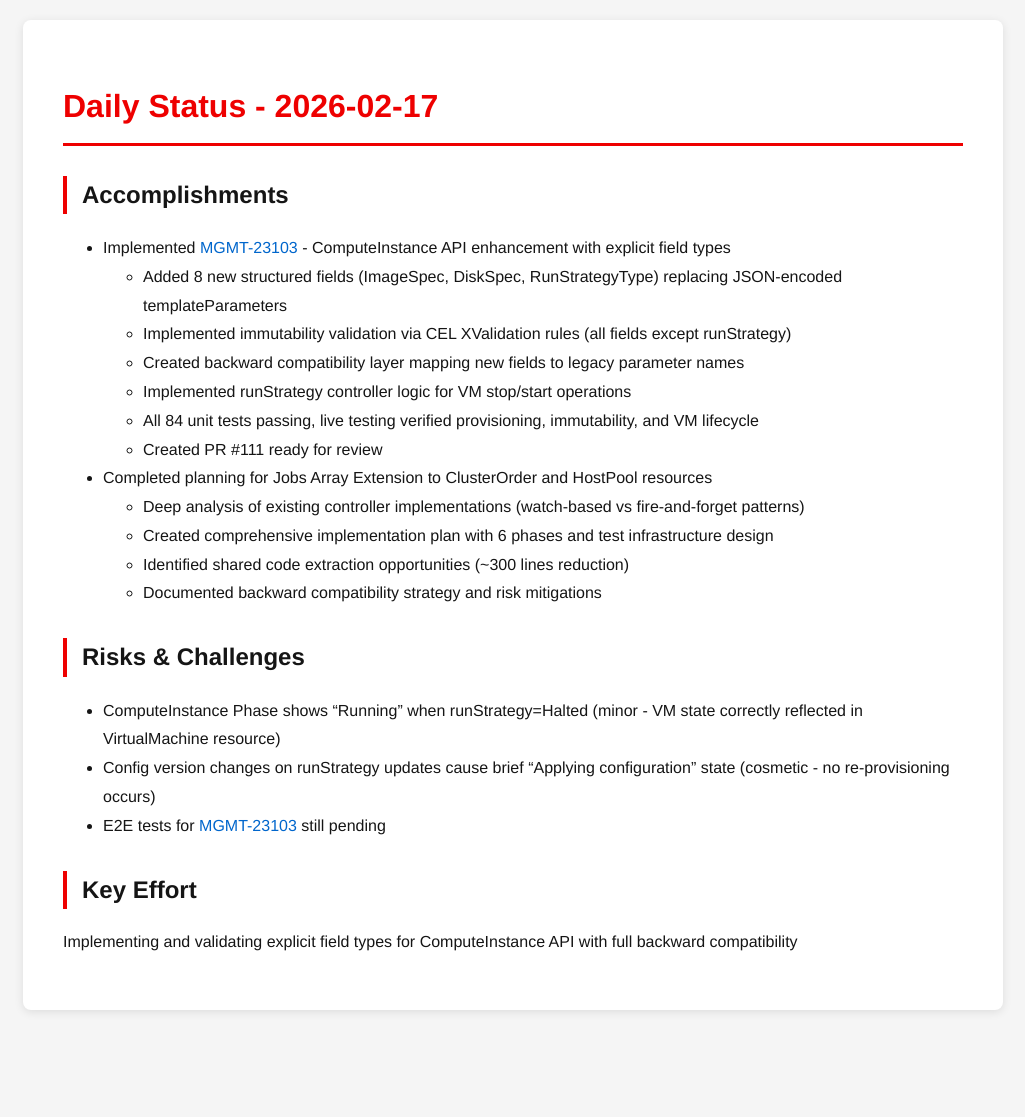
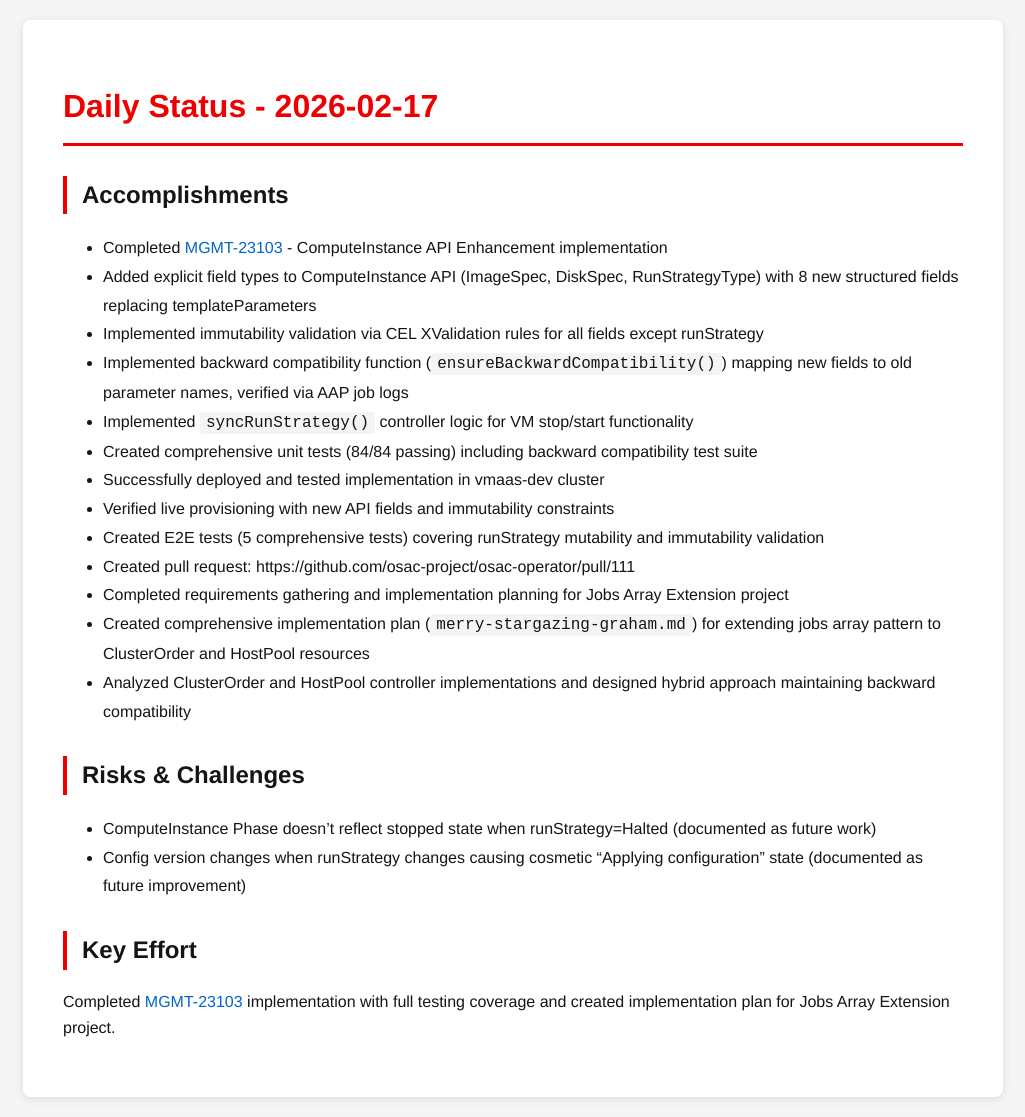
Before and after one commit to tzvatot/daily-status, a Jekyll site: the page built from 2026-02-17.md, in a window 1280 px wide. Shown: the whole page, without its empty margins (127-1152 px from the left). Built offline with Jekyll 4.4.1, drawn with Linux system fonts in a browser that asks for light colours; before the commit the page ends 1030 px from its top, so only the background shows below that.

Commit message:
Daily status update - 2026-02-17

```diff
--- a/2026-02-17.md
+++ b/2026-02-17.md
@@ -7,23 +7,23 @@ date: 2026-02-17
 # Daily Status - 2026-02-17
 
 ## Accomplishments
-- Implemented [MGMT-23103](https://issues.redhat.com/browse/MGMT-23103) - ComputeInstance API enhancement with explicit field types
-  - Added 8 new structured fields (ImageSpec, DiskSpec, RunStrategyType) replacing JSON-encoded templateParameters
-  - Implemented immutability validation via CEL XValidation rules (all fields except runStrategy)
-  - Created backward compatibility layer mapping new fields to legacy parameter names
-  - Implemented runStrategy controller logic for VM stop/start operations
-  - All 84 unit tests passing, live testing verified provisioning, immutability, and VM lifecycle
-  - Created PR #111 ready for review
-- Completed planning for Jobs Array Extension to ClusterOrder and HostPool resources
-  - Deep analysis of existing controller implementations (watch-based vs fire-and-forget patterns)
-  - Created comprehensive implementation plan with 6 phases and test infrastructure design
-  - Identified shared code extraction opportunities (~300 lines reduction)
-  - Documented backward compatibility strategy and risk mitigations
+- Completed [MGMT-23103](https://issues.redhat.com/browse/MGMT-23103) - ComputeInstance API Enhancement implementation
+- Added explicit field types to ComputeInstance API (ImageSpec, DiskSpec, RunStrategyType) with 8 new structured fields replacing templateParameters
+- Implemented immutability validation via CEL XValidation rules for all fields except runStrategy
+- Implemented backward compatibility function (`ensureBackwardCompatibility()`) mapping new fields to old parameter names, verified via AAP job logs
+- Implemented `syncRunStrategy()` controller logic for VM stop/start functionality
+- Created comprehensive unit tests (84/84 passing) including backward compatibility test suite
+- Successfully deployed and tested implementation in vmaas-dev cluster
+- Verified live provisioning with new API fields and immutability constraints
+- Created E2E tests (5 comprehensive tests) covering runStrategy mutability and immutability validation
+- Created pull request: https://github.com/osac-project/osac-operator/pull/111
+- Completed requirements gathering and implementation planning for Jobs Array Extension project
+- Created comprehensive implementation plan (`merry-stargazing-graham.md`) for extending jobs array pattern to ClusterOrder and HostPool resources
+- Analyzed ClusterOrder and HostPool controller implementations and designed hybrid approach maintaining backward compatibility
 
 ## Risks & Challenges
-- ComputeInstance Phase shows "Running" when runStrategy=Halted (minor - VM state correctly reflected in VirtualMachine resource)
-- Config version changes on runStrategy updates cause brief "Applying configuration" state (cosmetic - no re-provisioning occurs)
-- E2E tests for [MGMT-23103](https://issues.redhat.com/browse/MGMT-23103) still pending
+- ComputeInstance Phase doesn't reflect stopped state when runStrategy=Halted (documented as future work)
+- Config version changes when runStrategy changes causing cosmetic "Applying configuration" state (documented as future improvement)
 
 ## Key Effort
-Implementing and validating explicit field types for ComputeInstance API with full backward compatibility
+Completed [MGMT-23103](https://issues.redhat.com/browse/MGMT-23103) implementation with full testing coverage and created implementation plan for Jobs Array Extension project.
```
